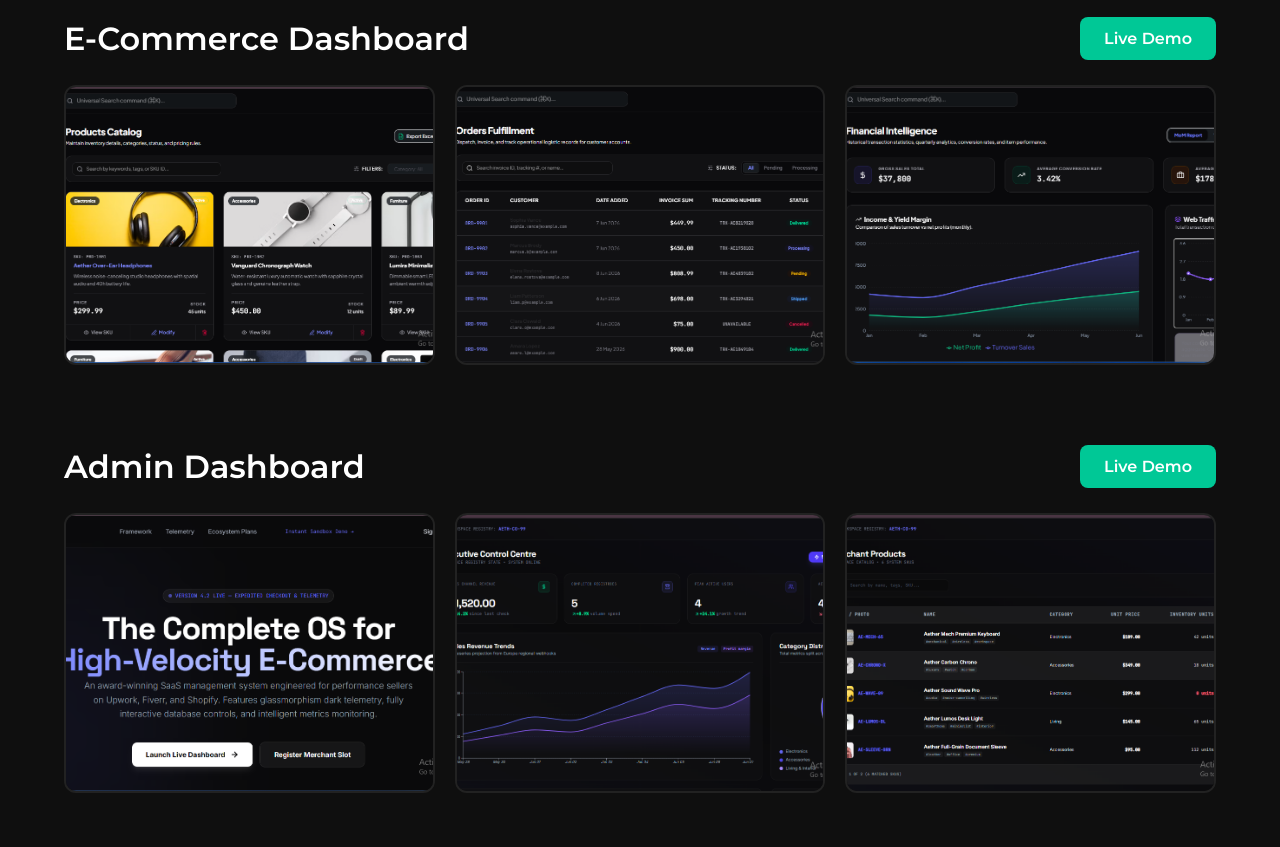
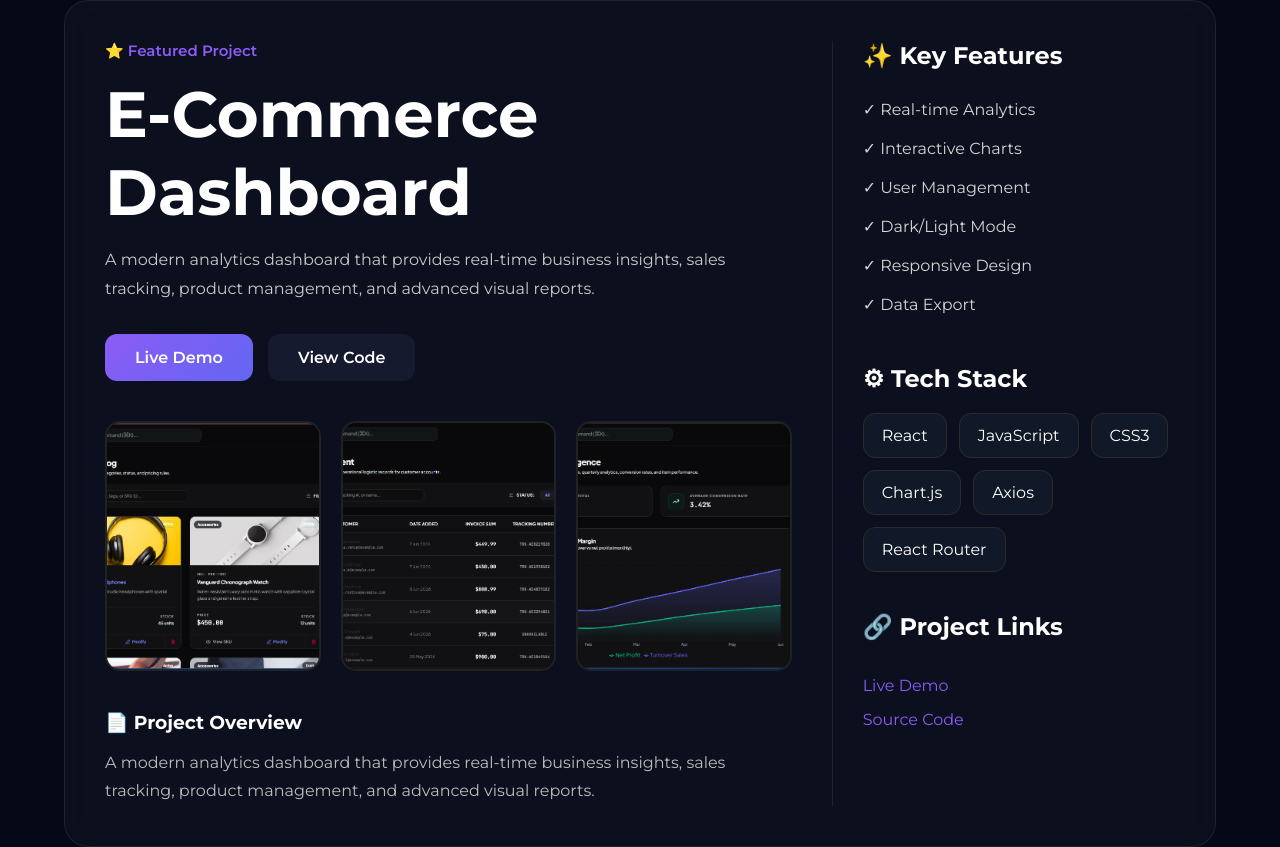
Before and after one commit to alikhan427/myportfolio, a React (Vite) app: page /portfolio in a window 1280 px wide. Shown: the part 248-1095 px from the top of the page. Built offline with nearby package versions, Linux system fonts and the light colour scheme.

Commit message:
make some changes

```diff
--- a/src/pages/portfolio/Portfolio.css
+++ b/src/pages/portfolio/Portfolio.css
@@ -1,51 +1,85 @@
 .portfolio {
-  background: #0f0f0f;
   min-height: 100vh;
-  padding: 120px 5% 60px;
-  color: #fff;
+  padding: 120px 5%;
+  background: #050816;
+  color: white;
 }
 
 .portfolio-title {
   text-align: center;
-  font-size: 2.5rem;
-  letter-spacing: 6px;
-  border: 3px solid #fff;
-  display: block;
-  width: fit-content;
-  margin: 0 auto 60px;
-  padding: 15px 50px;
+  margin-bottom: 70px;
+  font-size: 3rem;
+  font-weight: 700;
+  letter-spacing: 3px;
 }
 
-.project {
-  margin-bottom: 80px;
+.project-card {
+  display: grid;
+  grid-template-columns: 2fr 1fr;
+  gap: 40px;
+
+  background: rgba(255, 255, 255, 0.03);
+
+  border: 1px solid rgba(255, 255, 255, 0.08);
+
+  border-radius: 24px;
+
+  padding: 40px;
+
+  margin-bottom: 70px;
+
+  backdrop-filter: blur(15px);
 }
 
-.project-top {
-  display: flex;
-  justify-content: space-between;
-  align-items: center;
-  margin-bottom: 25px;
+.featured {
+  color: #8b5cf6;
+  font-size: 15px;
+  font-weight: 600;
 }
 
-.project-top h2 {
-  font-size: 2rem;
+.project-left h2 {
+  font-size: 4rem;
+  margin: 15px 0;
+}
+
+.project-description {
+  color: #c9c9c9;
+  line-height: 1.8;
+  margin-bottom: 30px;
+}
+
+.project-buttons {
+  display: flex;
+  gap: 15px;
+  margin-bottom: 40px;
+}
+
+.live-btn,
+.github-btn {
+  text-decoration: none;
+  padding: 14px 30px;
+  border-radius: 12px;
   font-weight: 600;
-  color: #fff;
+  transition: 0.3s;
 }
 
 .live-btn {
-  background: #00c896;
-  color: #fff;
-  text-decoration: none;
-  padding: 12px 24px;
-  border-radius: 8px;
-  font-weight: 600;
-  transition: all 0.3s ease;
+  background: linear-gradient(
+    135deg,
+    #8b5cf6,
+    #6366f1
+  );
+  color: white;
 }
 
-.live-btn:hover {
-  transform: translateY(-3px);
-  background: #00e0a7;
+.github-btn {
+  background: #151a2f;
+  color: white;
+}
+
+.live-btn:hover,
+.github-btn:hover {
+  transform: translateY(-5px);
 }
 
 .portfolio-grid {
@@ -56,43 +90,116 @@
 
 .portfolio-grid img {
   width: 100%;
-  height: 280px;
+  height: 250px;
   object-fit: cover;
-  border-radius: 12px;
-  cursor: pointer;
-  transition: all 0.4s ease;
+  border-radius: 15px;
+  transition: 0.4s;
   border: 2px solid #222;
 }
 
 .portfolio-grid img:hover {
   transform: scale(1.05);
-  border-color: #00c896;
-  box-shadow: 0 10px 30px rgba(0, 200, 150, 0.3);
+  border-color: #8b5cf6;
+}
+
+.overview-box {
+  margin-top: 40px;
+}
+
+.overview-box h3 {
+  margin-bottom: 15px;
+  color: white;
+}
+
+.overview-box p {
+  color: #bdbdbd;
+  line-height: 1.8;
+}
+
+.project-right {
+  border-left: 1px solid rgba(255,255,255,0.08);
+  padding-left: 30px;
+}
+
+.project-right h3 {
+  margin-bottom: 20px;
+  font-size: 1.5rem;
+}
+
+.project-right ul {
+  list-style: none;
+  padding: 0;
+  margin-bottom: 40px;
+}
+
+.project-right li {
+  padding: 10px 0;
+  color: #d5d5d5;
+}
+
+.tech-stack {
+  display: flex;
+  flex-wrap: wrap;
+  gap: 12px;
+  margin-bottom: 40px;
+}
+
+.tech-stack span {
+  background: #111827;
+  padding: 12px 18px;
+  border-radius: 12px;
+  border: 1px solid #2b2b2b;
+}
+
+.project-links {
+  display: flex;
+  flex-direction: column;
+  gap: 15px;
+}
+
+.project-links a {
+  text-decoration: none;
+  color: #8b5cf6;
+  transition: 0.3s;
+}
+
+.project-links a:hover {
+  color: #a78bfa;
 }
 
 @media (max-width: 992px) {
-  .portfolio-grid {
-    grid-template-columns: repeat(2, 1fr);
+  .project-card {
+    grid-template-columns: 1fr;
   }
-}
 
-@media (max-width: 768px) {
-  .project-top {
-    flex-direction: column;
-    gap: 15px;
-    text-align: center;
+  .project-right {
+    border-left: none;
+    padding-left: 0;
+  }
+
+  .project-left h2 {
+    font-size: 2.5rem;
   }
 
   .portfolio-grid {
     grid-template-columns: 1fr;
   }
+}
+
+@media (max-width: 768px) {
+  .portfolio {
+    padding: 100px 20px;
+  }
 
   .portfolio-title {
-    font-size: 1.8rem;
-    padding: 12px 30px;
+    font-size: 2rem;
   }
 
-  .project-top h2 {
-    font-size: 1.5rem;
+  .project-left h2 {
+    font-size: 2rem;
+  }
+
+  .project-buttons {
+    flex-direction: column;
   }
 }
--- a/src/pages/portfolio/Portfolio.jsx
+++ b/src/pages/portfolio/Portfolio.jsx
@@ -2,17 +2,17 @@ import React from "react";
 import "./Portfolio.css";
 import Navbar from "../../components/navbar/Navbar";
 
-// Dashboard 1 Images
+// Dashboard 1
 import d1img1 from "../../assets/Dashboard1/img1.png";
 import d1img2 from "../../assets/Dashboard1/img2.png";
 import d1img3 from "../../assets/Dashboard1/img3.png";
 
-// Dashboard 2 Images
+// Dashboard 2
 import d2img1 from "../../assets/Dashboard2/img1.png";
 import d2img2 from "../../assets/Dashboard2/img2.png";
 import d2img3 from "../../assets/Dashboard2/img3.png";
 
-// Dashboard 3 Images
+// Dashboard 3
 import d3img1 from "../../assets/Dashboard3/img1.png";
 import d3img2 from "../../assets/Dashboard3/img2.png";
 import d3img3 from "../../assets/Dashboard3/img3.png";
@@ -21,19 +21,74 @@ const Portfolio = () => {
   const projects = [
     {
       title: "E-Commerce Dashboard",
-      link: "https://e-dashboardai.netlify.app/#/dashboard",
+      overview:
+        "A modern analytics dashboard that provides real-time business insights, sales tracking, product management, and advanced visual reports.",
+      live: "https://e-dashboardai.netlify.app/#/dashboard",
+      github: "https://github.com/yourusername/project",
+      features: [
+        "Real-time Analytics",
+        "Interactive Charts",
+        "User Management",
+        "Dark/Light Mode",
+        "Responsive Design",
+        "Data Export",
+      ],
+      tech: [
+        "React",
+        "JavaScript",
+        "CSS3",
+        "Chart.js",
+        "Axios",
+        "React Router",
+      ],
       images: [d1img1, d1img2, d1img3],
     },
 
     {
       title: "Admin Dashboard",
-      link: "https://dashboarda1.netlify.app/",
+      overview:
+        "Powerful admin panel for managing users, products, analytics, reports, and business operations through a clean and intuitive interface.",
+      live: "https://dashboarda1.netlify.app/",
+      github: "https://github.com/yourusername/project",
+      features: [
+        "Product Approval",
+        "Analytics",
+        "User Roles",
+        "Notifications",
+        "Responsive UI",
+        "Secure Access",
+      ],
+      tech: [
+        "React",
+        "Context API",
+        "CSS3",
+        "Axios",
+        "React Router",
+      ],
       images: [d2img1, d2img2, d2img3],
     },
 
     {
       title: "Analytics Dashboard",
-      link: "https://e-dashboarde.netlify.app/",
+      overview:
+        "Advanced reporting and analytics system featuring interactive charts, KPI monitoring, performance metrics, and exportable reports.",
+      live: "https://e-dashboarde.netlify.app/",
+      github: "https://github.com/yourusername/project",
+      features: [
+        "KPI Monitoring",
+        "Bar Charts",
+        "Pie Charts",
+        "Performance Reports",
+        "Mobile Responsive",
+        "Dark Theme",
+      ],
+      tech: [
+        "React",
+        "JavaScript",
+        "Chart.js",
+        "Axios",
+        "CSS3",
+      ],
       images: [d3img1, d3img2, d3img3],
     },
   ];
@@ -43,27 +98,96 @@ const Portfolio = () => {
       <Navbar />
 
       <section className="portfolio">
-        <h1 className="portfolio-title">PORTFOLIO</h1>
+        <h1 className="portfolio-title">MY PORTFOLIO</h1>
 
         {projects.map((project, index) => (
-          <div key={index} className="project">
-            <div className="project-top">
+          <div className="project-card" key={index}>
+            {/* Left Side */}
+            <div className="project-left">
+              <span className="featured">
+                ⭐ Featured Project
+              </span>
+
               <h2>{project.title}</h2>
 
+              <p className="project-description">
+                {project.overview}
+              </p>
+
+              <div className="project-buttons">
                 <a
-                href={project.link}
+                  href={project.live}
                   target="_blank"
                   rel="noreferrer"
                   className="live-btn"
                 >
                   Live Demo
                 </a>
+
+                <a
+                  href={project.github}
+                  target="_blank"
+                  rel="noreferrer"
+                  className="github-btn"
+                >
+                  View Code
+                </a>
               </div>
 
               <div className="portfolio-grid">
-              {project.images.map((image, i) => (
-                <img key={i} src={image} alt="dashboard" />
+                {project.images.map((img, i) => (
+                  <img
+                    key={i}
+                    src={img}
+                    alt={project.title}
+                  />
                 ))}
+              </div>
+
+              <div className="overview-box">
+                <h3>📄 Project Overview</h3>
+
+                <p>{project.overview}</p>
+              </div>
+            </div>
+
+            {/* Right Side */}
+            <div className="project-right">
+              <h3>✨ Key Features</h3>
+
+              <ul>
+                {project.features.map((item, i) => (
+                  <li key={i}>✓ {item}</li>
+                ))}
+              </ul>
+
+              <h3>⚙ Tech Stack</h3>
+
+              <div className="tech-stack">
+                {project.tech.map((tech, i) => (
+                  <span key={i}>{tech}</span>
+                ))}
+              </div>
+
+              <div className="project-links">
+                <h3>🔗 Project Links</h3>
+
+                <a
+                  href={project.live}
+                  target="_blank"
+                  rel="noreferrer"
+                >
+                  Live Demo
+                </a>
+
+                <a
+                  href={project.github}
+                  target="_blank"
+                  rel="noreferrer"
+                >
+                  Source Code
+                </a>
+              </div>
             </div>
           </div>
         ))}
```
Lines whose indentation alone changed are shown as unchanged.
